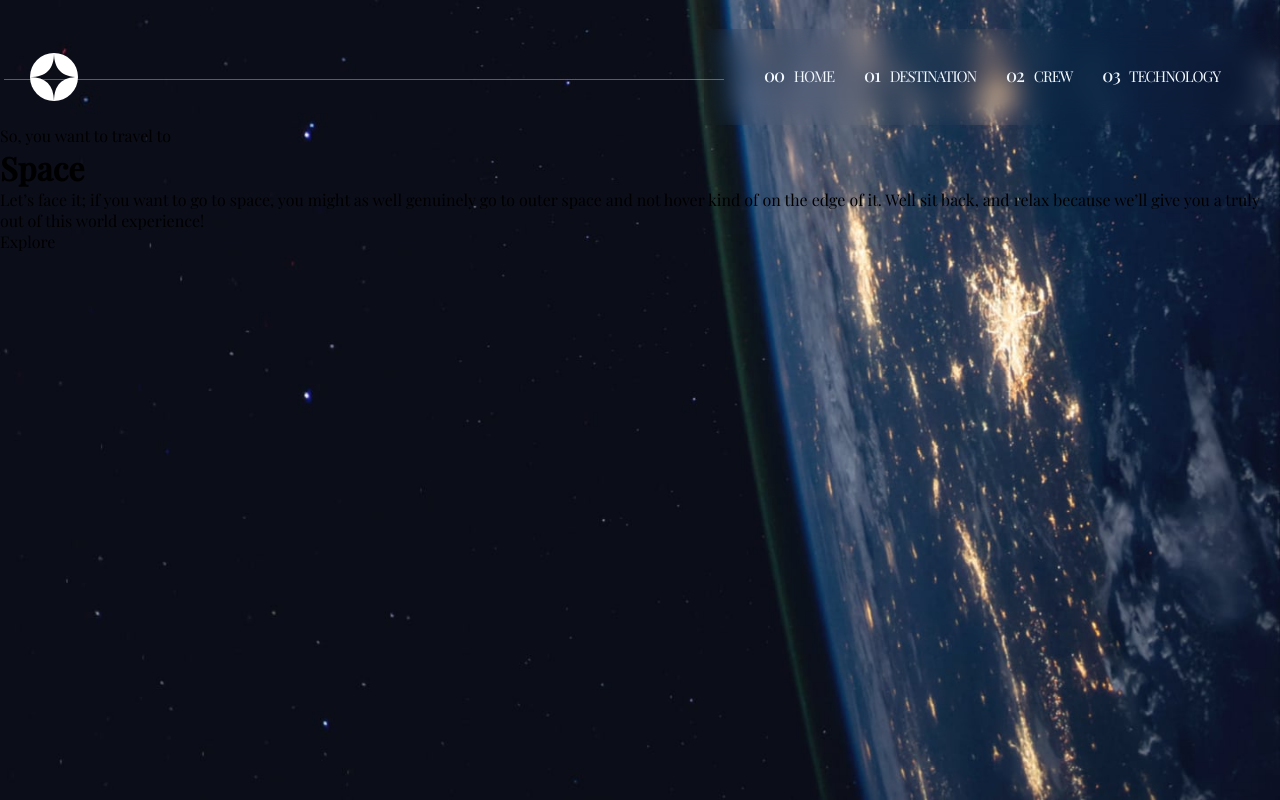
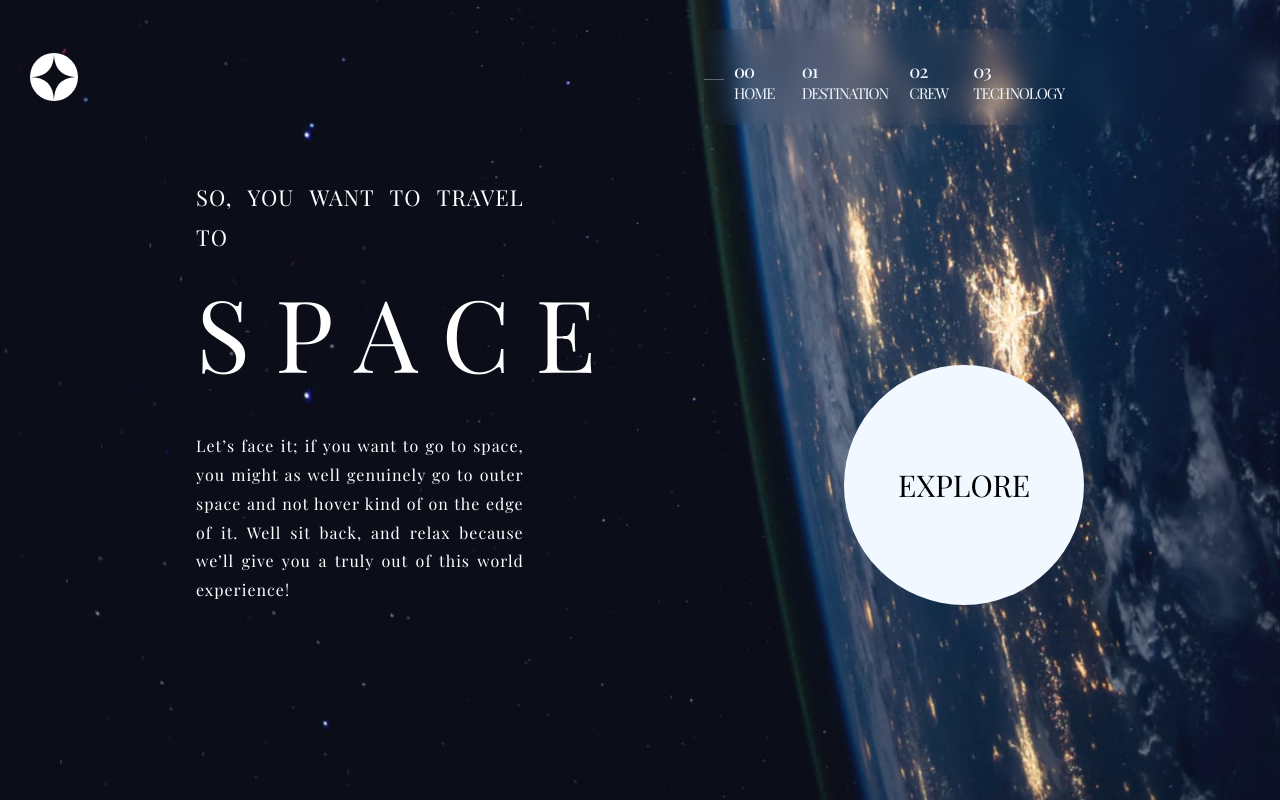
Before and after one commit to saranatour1/Space-tourism-multi-page-website, a plain HTML site: page index.html in a window 1280 px wide. Drawn offline with nearby package versions, Linux system fonts and the light colour scheme.

Commit message:
First page css

```diff
--- a/index.html
+++ b/index.html
@@ -13,12 +13,15 @@
   <!-- addition of  -->
   <nav class="main-nav" id="main-nav">
     <img src="assets/shared/logo.svg" alt="logo">
+    <div class="wrapper">
     <div class="toggle-items" id="toggle-items">
       <a href="#home"><span class="number">00</span> Home</a>
       <a href="#destination"><span class="number">01</span> Destination</a>
       <a href="#crew"><span class="number">02</span> Crew</a>
       <a href="#technology"><span class="number">03</span> Technology</a>
+      <p class="empty-spot">&nbsp</p>
     </div>
+  </div>
 
   </nav>
 
@@ -33,7 +36,7 @@
           </p>
       </div>
       <div class="col">
-        <p>Explore</p>
+        <a href="#Explore">Explore</a>
       </div>
     </div>
   </div>
--- a/src/css/style.css
+++ b/src/css/style.css
@@ -4,6 +4,7 @@
   margin: 0;
   box-sizing: border-box;
   font-family: 'Playfair Display', serif;
+  overflow-x: hidden;
 }
 
 /* Home page  and other pages  */
@@ -29,15 +30,22 @@ body{
 .main-nav img{
   padding-left: 30px;
 }
+
+.wrapper{
+  width: 45vw;
+  height: 6rem;
+}
+
+
 .toggle-items{
   display: flex;
   justify-content: space-evenly;
   align-items: center;
-  width: 45vw;
-  height: 6rem;
+  flex:0.7;
   padding: 30px 30px 0;
   /* height: 40px; */
   backdrop-filter: blur(12px);
+  overflow-y: hidden;
 }
 
 .toggle-items::before {
@@ -53,6 +61,7 @@ body{
 a{
   text-decoration: none;
   color: #f1f8ff;
+
 }
 
 .toggle-items a{
@@ -62,6 +71,11 @@ a{
   text-transform: uppercase;
   font-size: 15px;
   letter-spacing: -1px;
+  /* padding-right: 50px; */
+}
+.empty-spot{
+  width: 170px;
+  height: 100%;
 }
 .toggle-items a span{
   padding-right: 7px;
@@ -72,5 +86,61 @@ a{
   border-bottom: 2px solid white;
 }
 .container{
+  width: 80vw;
+  margin: 0 auto;
+  /* height: 100%; */
 
 }
+.row{
+  height:30rem;
+  display: flex;
+  justify-content: space-around;
+  align-items: flex-end;
+}
+.col:first-of-type{
+  width: 50%;
+  color: white;
+  line-height: 1.5;
+}
+.top-speach, .col h1{
+  text-transform: uppercase;
+
+}
+.top-speach{
+  word-spacing: 5px;
+  letter-spacing: 1px;
+  font-size: 22px;
+}
+.col h1{
+font-size: 100px !important;
+width: 100%;
+letter-spacing: 25px;
+white-space: normal;
+font-weight: 400;
+}
+.col.col:first-of-type p{
+  width: 64%;
+  text-overflow: ellipsis;
+  text-align: justify;
+  margin-top:25px ;
+  font-weight: 400;
+  line-height: 1.8;
+  letter-spacing: 1px;
+}
+.col:nth-child(2) {
+  /* color: white; */
+  width: 15rem;
+  height: 15rem;
+  text-align: center;
+  /* vertical-align: middle; */
+  border-radius: 50%;
+  background-color: #f1f8ff;
+  display: flex;
+  justify-content: center;
+  align-items: center;
+}
+.col:nth-child(2) a{
+  color: black;
+  text-transform: uppercase;
+  font-size: 30px;
+}
```
